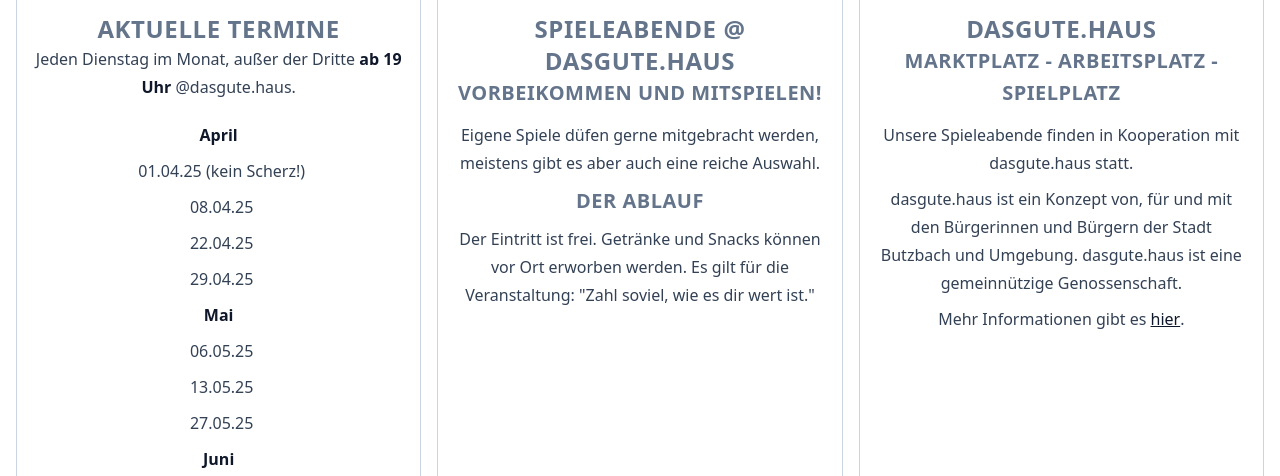
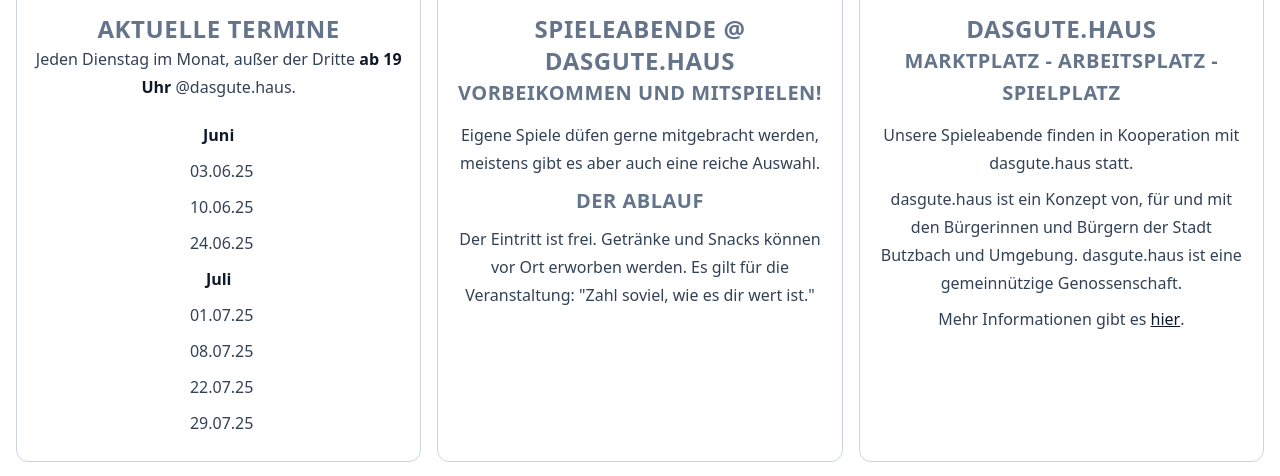
Before and after one commit to butzbach-spielt/butzbach-spielt-website, an Eleventy site: page src/index.html in a window 1280 px wide. Shown: the part 1008-1484 px from the top of the page. Built offline with nearby package versions, Linux system fonts and the light colour scheme; Eleventy itself is replaced by a stand-in of ours; files that its build step writes are made by us from their sources.

Commit message:
Update Card “event-list”

```diff
--- a/src/cards/event-list.md
+++ b/src/cards/event-list.md
@@ -8,21 +8,15 @@
 ---
 Jeden Dienstag im Monat, außer der Dritte **ab 19 Uhr** @dasgute.haus.
 
-**April**
-
-* 01.04.25 (kein Scherz!)
-* 08.04.25
-* 22.04.25
-* 29.04.25
-
-**Mai**
-
-* 06.05.25
-* 13.05.25
-* 27.05.25
-
 **Juni**
 
 * 03.06.25
 * 10.06.25
 * 24.06.25
+
+ **Juli**
+
+* 01.07.25
+* 08.07.25
+* 22.07.25
+* 29.07.25
```
